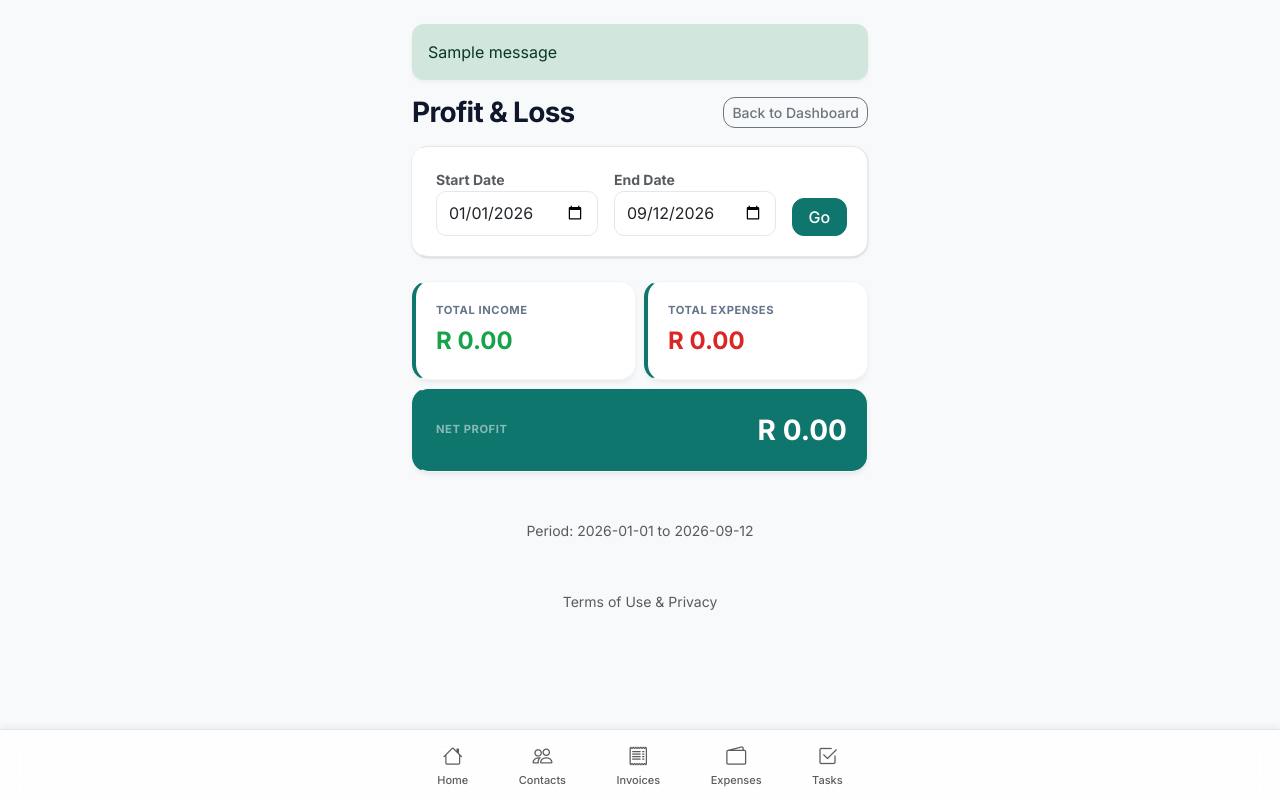
After one commit to jarredjuliusbuilds/business-suite, a Flask app: page /reports/pl in a window 1280 px wide. The commit adds this page. Run offline with Flask 3, Linux system fonts and the light colour scheme; a user stored in the database is signed in; tables that the repository leaves empty hold one stand-in row (values such as "Sample post"); one stand-in notice (Sample message) is shown; some libraries are stand-ins or nearby versions.

Commit message:
audit changes

```diff
--- a/app/dashboard/routes.py
+++ b/app/dashboard/routes.py
@@ -1,13 +1,21 @@
-from flask import Blueprint, render_template, g
+from flask import Blueprint, render_template, g, request, Response
 from flask_login import login_required
+import datetime
 from datetime import date, timedelta
-from decimal import Decimal
+from decimal import Decimal, ROUND_HALF_UP
 from calendar import monthrange
 from sqlalchemy import func
 from app.extensions import db
 from app.models import Invoice, Expense
 from app.utils import scoped
 import json
+from io import BytesIO
+from reportlab.lib.pagesizes import A4
+from reportlab.lib.units import mm
+from reportlab.lib import colors
+from reportlab.platypus import SimpleDocTemplate, Table, TableStyle, Paragraph, Spacer
+from reportlab.lib.styles import getSampleStyleSheet, ParagraphStyle
+from xml.sax.saxutils import escape as xml_escape
 
 dashboard_bp = Blueprint("dashboard", __name__)
 
@@ -21,7 +29,74 @@ def _sum_total(query, column):
     value = query.with_entities(func.coalesce(func.sum(column), 0)).scalar()
     return Decimal(str(value)) if value is not None else Decimal("0.00")
 
-@dashboard_bp.route("/")
+def _money(value: Decimal) -> Decimal:
+    return value.quantize(Decimal("0.01"), rounding=ROUND_HALF_UP)
+
+def _esc(value) -> str:
+    return xml_escape(str(value or ""))
+
+def _generate_summary_pdf(start_date, end_date, income, expenses, net_profit):
+    buffer = BytesIO()
+    doc = SimpleDocTemplate(buffer, pagesize=A4, topMargin=20*mm, bottomMargin=20*mm, leftMargin=20*mm, rightMargin=20*mm)
+    styles = getSampleStyleSheet()
+
+    title_style = ParagraphStyle("Title", parent=styles["Heading1"], fontSize=22, textColor=colors.HexColor("#0F766E"), spaceAfter=20)
+    label_style = ParagraphStyle("Label", parent=styles["Normal"], fontSize=12, textColor=colors.HexColor("#64748B"))
+    value_style = ParagraphStyle("Value", parent=styles["Normal"], fontSize=14, fontName="Helvetica-Bold")
+
+    elements = []
+    elements.append(Paragraph("Business Performance Report", title_style))
+    elements.append(Paragraph(f"Period: {start_date} to {end_date}", label_style))
+    elements.append(Spacer(1, 10*mm))
+
+    data = [
+        ["Total Income", f"R {income:.2f}"],
+        ["Total Expenses", f"R {expenses:.2f}"],
+        ["Net Profit", f"R {net_profit:.2f}"]
+    ]
+
+    t = Table(data, colWidths=[100, 100])
+    t.setStyle(TableStyle([
+        ("FONTNAME", (0, 0), (0, -1), "Helvetica"),
+        ("FONTNAME", (1, 0), (1, -1), "Helvetica-Bold"),
+        ("LINEBELOW", (0, 0), (-1, 0), 0.5, colors.grey),
+        ("TOPPADDING", (0, 0), (-1, -1), 5),
+        ("BOTTOMPADDING", (0, 0), (-1, -1), 5),
+    ]))
+    elements.append(t)
+
+    doc.build(elements)
+    buffer.seek(0)
+    return buffer.read()
+
+@dashboard_bp.route("/reports/pl/pdf")
+@login_required
+def profit_loss_pdf():
+    start_date_str = request.args.get("start")
+    end_date_str = request.args.get("end")
+
+    today = date.today()
+    start_date = date(today.year, 1, 1)
+    end_date = today
+
+    if start_date_str:
+        try: start_date = datetime.strptime(start_date_str, "%Y-%m-%d").date()
+        except ValueError: pass
+    if end_date_str:
+        try: end_date = datetime.strptime(end_date_str, "%Y-%m-%d").date()
+        except ValueError: pass
+
+    income = _sum_total(scoped(Invoice).filter(Invoice.status == "paid", Invoice.issue_date >= start_date, Invoice.issue_date <= end_date), Invoice.total)
+    expenses = _sum_total(scoped(Expense).filter(Expense.date >= start_date, Expense.date <= end_date), Expense.amount)
+    net_profit = income - expenses
+
+    pdf_content = _generate_summary_pdf(start_date.isoformat(), end_date.isoformat(), income, expenses, net_profit)
+
+    return Response(
+        pdf_content,
+        mimetype="application/pdf",
+        headers={"Content-Disposition": f"attachment; filename=profit_loss_{start_date}_{end_date}.pdf"}
+    )
 @login_required
 def index():
     today = date.today()
@@ -103,3 +178,49 @@ def index():
         chart_income=json.dumps(chart_income),
         chart_expenses=json.dumps(chart_expenses),
     )
+
+@dashboard_bp.route("/reports/pl")
+@login_required
+def profit_loss():
+    start_date_str = request.args.get("start")
+    end_date_str = request.args.get("end")
+
+    today = date.today()
+    # Default to current year
+    start_date = date(today.year, 1, 1)
+    end_date = today
+
+    if start_date_str:
+        try:
+            start_date = datetime.strptime(start_date_str, "%Y-%m-%d").date()
+        except ValueError: pass
+    if end_date_str:
+        try:
+            end_date = datetime.strptime(end_date_str, "%Y-%m-%d").date()
+        except ValueError: pass
+
+    income = _sum_total(
+        scoped(Invoice).filter(
+            Invoice.status == "paid",
+            Invoice.issue_date >= start_date,
+            Invoice.issue_date <= end_date,
+        ),
+        Invoice.total,
+    )
+
+    expenses = _sum_total(
+        scoped(Expense).filter(
+            Expense.date >= start_date,
+            Expense.date <= end_date,
+        ),
+        Expense.amount,
+    )
+
+    return render_template(
+        "pl.html",
+        start_date=start_date.isoformat(),
+        end_date=end_date.isoformat(),
+        income=income,
+        expenses=expenses,
+        net_profit=income - expenses,
+    )
--- a/app/models.py
+++ b/app/models.py
@@ -15,7 +15,7 @@ class User(UserMixin, db.Model):
 class Business(db.Model):
     __tablename__ = "businesses"
     id = db.Column(db.Integer, primary_key=True)
-    owner_id = db.Column(db.Integer, db.ForeignKey("users.id"), nullable=False)
+    owner_id = db.Column(db.Integer, db.ForeignKey("users.id"), nullable=False, index=True)
     name = db.Column(db.String(255), nullable=False)
     currency = db.Column(db.String(3), default="ZAR")
     tax_rate = db.Column(db.Numeric(5, 2), default=0)
@@ -86,7 +86,7 @@ class Invoice(db.Model):
     id = db.Column(db.Integer, primary_key=True)
     business_id = db.Column(db.Integer, db.ForeignKey('businesses.id'), nullable=False, index=True)
     invoice_number = db.Column(db.String(20), nullable=False)
-    customer_id = db.Column(db.Integer, db.ForeignKey('contacts.id'), nullable=False)
+    customer_id = db.Column(db.Integer, db.ForeignKey('contacts.id'), nullable=False, index=True)
     issue_date = db.Column(db.Date, nullable=False, default=datetime.date.today)
     due_date = db.Column(db.Date, nullable=True)
     status = db.Column(db.String(20), nullable=False, default='draft')
--- a/app/templates/base.html
+++ b/app/templates/base.html
@@ -58,17 +58,28 @@
         .card {
             border: 1px solid #E2E8F0;
             border-radius: 16px;
-            box-shadow: 0 1px 3px rgba(0,0,0,0.1);
-            transition: all 0.2s ease;
+            box-shadow: 0 1px 3px 0 rgba(0, 0, 0, 0.1), 0 1px 2px 0 rgba(0, 0, 0, 0.06);
+            transition: all 0.3s cubic-bezier(0.4, 0, 0.2, 1);
             background: white;
+            border-left: 4px solid transparent;
         }
         .card:hover {
             transform: translateY(-2px);
-            box-shadow: 0 10px 15px -3px rgba(0, 0, 0, 0.05);
+            box-shadow: 0 10px 15px -3px rgba(0, 0, 0, 0.1), 0 4px 6px -2px rgba(0, 0, 0, 0.05);
+            border-left-color: #0F766E;
         }
         .metric-card {
-            background: linear-gradient(135deg, #FFFFFF 0%, #F8FAFC 100%);
-            border: 1px solid #E2E8F0 !important;
+            background: #FFFFFF;
+            border: 1px solid #F1F5F9 !important;
+            box-shadow: 0 4px 6px -1px rgba(0, 0, 0, 0.05), 0 2px 4px -1px rgba(0, 0, 0, 0.03) !important;
+            border-left: 4px solid #0F766E !important;
+        }
+        @keyframes fadeIn {
+            from { opacity: 0; transform: translateY(10px); }
+            to { opacity: 1; transform: translateY(0); }
+        }
+        .container {
+            animation: fadeIn 0.4s ease-out;
         }
         .metric-label {
             font-size: 0.7rem;
--- /dev/null
+++ b/app/templates/pl.html
@@ -0,0 +1,56 @@
+{% extends "base.html" %}
+{% block content %}
+<div class="d-flex justify-content-between align-items-center mb-3">
+    <h3 class="mb-0">Profit & Loss</h3>
+    <a href="{{ url_for('dashboard.index') }}" class="btn btn-sm btn-outline-secondary">Back to Dashboard</a>
+</div>
+
+<div class="card mb-4">
+    <div class="card-body">
+        <form method="GET" class="row g-3">
+            <div class="col-5">
+                <label class="small fw-bold text-muted">Start Date</label>
+                <input type="date" name="start" class="form-control" value="{{ start_date }}">
+            </div>
+            <div class="col-5">
+                <label class="small fw-bold text-muted">End Date</label>
+                <input type="date" name="end" class="form-control" value="{{ end_date }}">
+            </div>
+            <div class="col-2 d-flex align-items-end">
+                <button type="submit" class="btn btn-primary w-100">Go</button>
+            </div>
+        </form>
+    </div>
+</div>
+
+<div class="row g-2 mb-4">
+    <div class="col-6">
+        <div class="card h-100 metric-card">
+            <div class="card-body">
+                <div class="metric-label mb-1">Total Income</div>
+                <div class="fs-4 fw-bold text-success">R {{ "%.2f"|format(income) }}</div>
+            </div>
+        </div>
+    </div>
+    <div class="col-6">
+        <div class="card h-100 metric-card">
+            <div class="card-body">
+                <div class="metric-label mb-1">Total Expenses</div>
+                <div class="fs-4 fw-bold text-danger">R {{ "%.2f"|format(expenses) }}</div>
+            </div>
+        </div>
+    </div>
+    <div class="col-12">
+        <div class="card h-100 metric-card bg-primary text-white border-0 shadow-sm">
+            <div class="card-body d-flex justify-content-between align-items-center">
+                <div class="metric-label text-white-50">Net Profit</div>
+                <div class="fs-3 fw-bold">R {{ "%.2f"|format(net_profit) }}</div>
+            </div>
+        </div>
+    </div>
+</div>
+
+<div class="text-center mt-5">
+    <p class="small text-muted">Period: {{ start_date }} to {{ end_date }}</p>
+</div>
+{% endblock %}
--- a/app/utils.py
+++ b/app/utils.py
@@ -9,4 +9,8 @@ def scoped(model):
         if getattr(current_user, "is_authenticated", False):
             abort(403)
         abort(401)
-    return model.query.filter_by(business_id=business_id)
+
+    # Only apply filter if the model actually has a business_id column
+    if hasattr(model, "business_id"):
+        return model.query.filter_by(business_id=business_id)
+    return model.query
```
Also changed, not shown: app/expenses/routes.py (+35 -1 lines), app/templates/dashboard.html (+35 -3 lines), app/templates/expenses/list.html (+5 -2 lines), app/templates/expenses/summary.html (added, +23 -0 lines).
